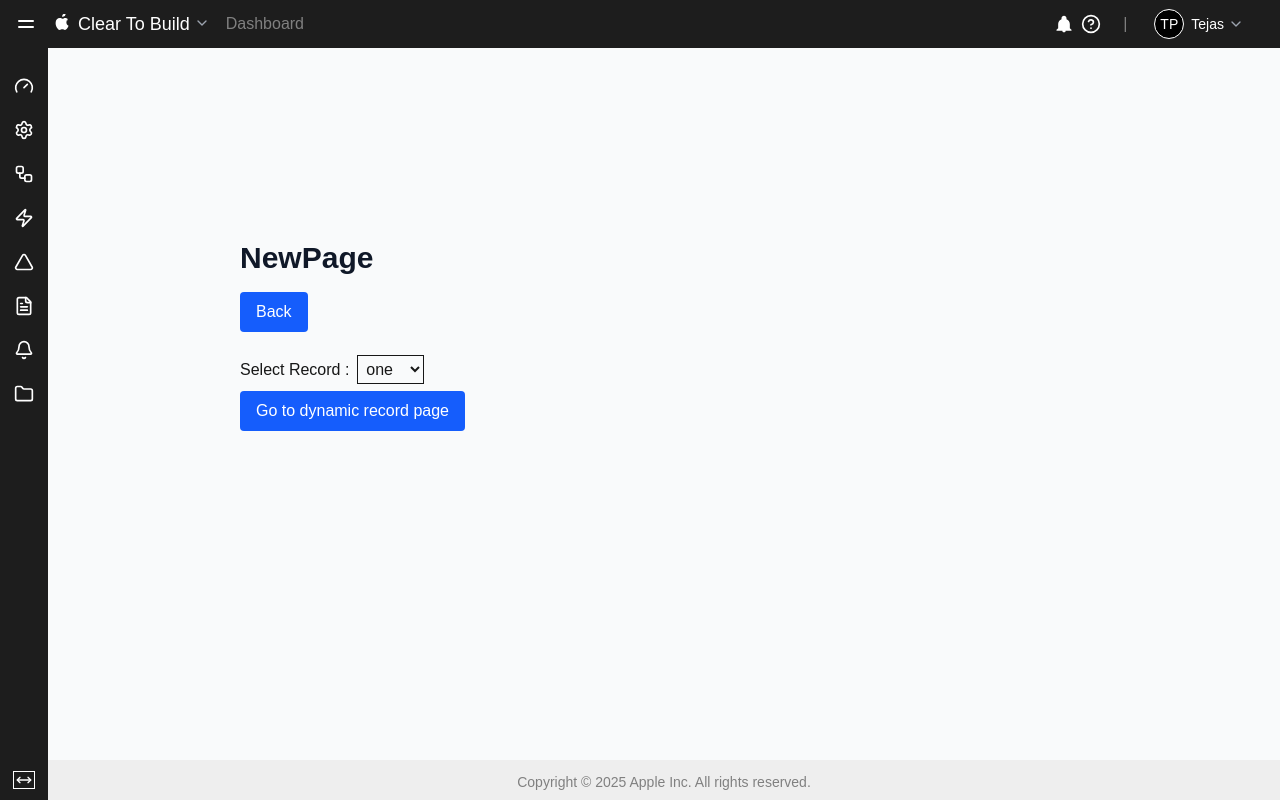
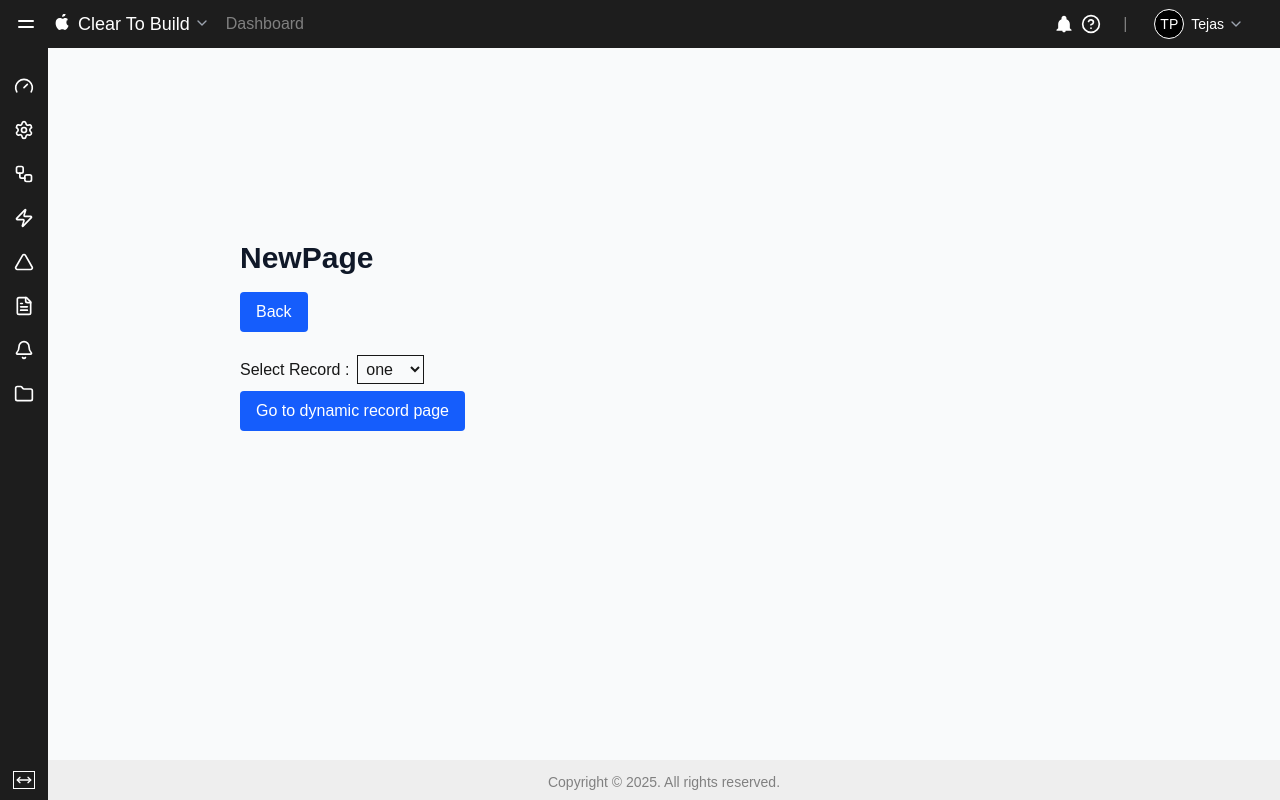
Before and after one commit to tejas-patil-infy/next-app, a Next.js app: page /newpage in a window 1280 px wide. Built offline with nearby package versions, Linux system fonts and the light colour scheme.

Commit message:
Using static names

```diff
--- a/src/components/Footer.tsx
+++ b/src/components/Footer.tsx
@@ -3,7 +3,7 @@ export default function Footer() {
   return (
     <footer className="bg-[#eee] text-[gray] text-center pt-3 w-full h-[40px]">
       <div>
-        <p className="mb-0" style={{ fontSize: "14px" }}>Copyright © 2025 Apple Inc. All rights reserved.</p>
+        <p className="mb-0" style={{ fontSize: "14px" }}>Copyright © 2025. All rights reserved.</p>
       </div>
     </footer>
   );
--- a/src/components/Navbar.tsx
+++ b/src/components/Navbar.tsx
@@ -187,7 +187,7 @@ export default function Navbar() {
             <ChevronDown size={16} style={{ marginLeft: 4, color: "#9ca3af" }} />
             <div className="dropdown-menu" style={{ display: openDropdown ? 'block' : 'none' }}>
               <p className="dropdown-title">
-                Signed in as firstName lastName
+                Signed in as Tejas Patil
               </p>
               <hr className="dropdown-divider" />
               <p className="dropdown-subtitle">Role Selection</p>
@@ -201,7 +201,7 @@ export default function Navbar() {
                   <span className="checkmark">
                     {openDropdown && '✔'}
                   </span>
-                  {/* {name} */}FirstName
+                  {/* {name} */}Tejas
                 </div>
                 {/* ))} */}
               </div>
```
